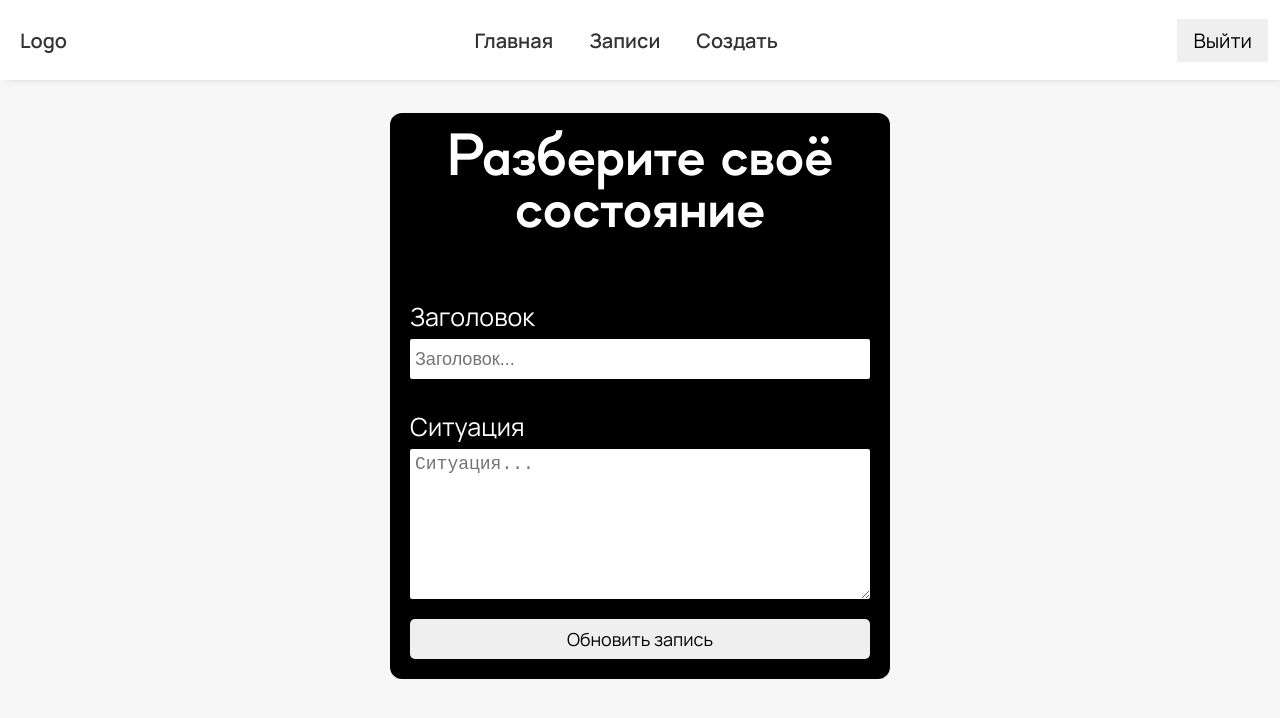
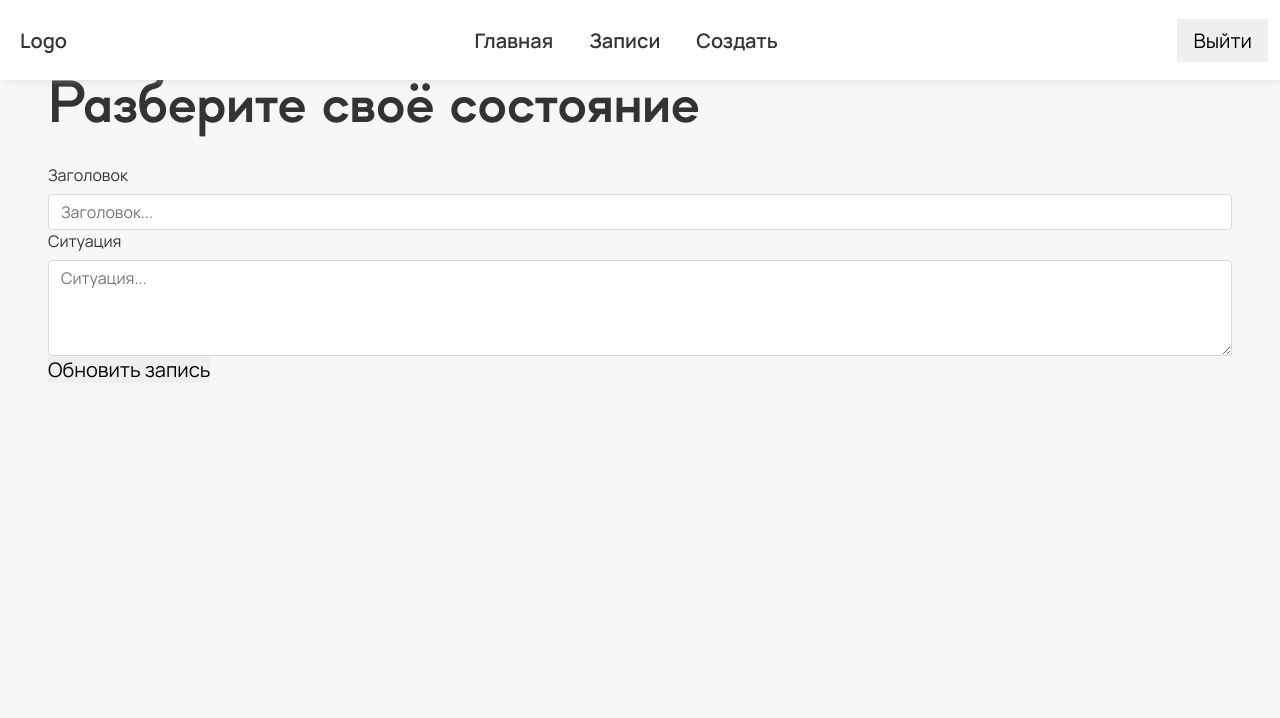
Before and after one commit to becasualle/softskillz-firebase, a Next.js app: page /notes/edit/1 in a window 1280 px wide. Shown: the top 718 px of the page. Built offline with nearby package versions, Linux system fonts and the light colour scheme; no server answers; the database is empty; sample sign-in values are in the browser's storage.

Commit message:
added form styles

```diff
--- a/src/assets/styles/_base.scss
+++ b/src/assets/styles/_base.scss
@@ -53,6 +53,33 @@ button {
 
 label {
   cursor: pointer;
+}
+
+input:not([type="checkbox"]), textarea, select {
+  display: block;
+  width: 100%;
+  padding: 0.375rem 0.75rem;
+
+  font-family: "Hauora", sans-serif;
+  font-size: 1rem;
+
+  background-color: var(--white-color);
+  border: 1px solid var(--gray-color);
+  border-radius: var(--card-radius);
+}
+
+textarea {
+  height: 6rem;
+
+  &::placeholder {
+
+  }
+}
+
+label {
+  display: block;
+  font-size: 1rem;
+  margin-bottom: .5rem;
 }
 
 h1,
--- a/src/pages/notes/create-note.module.scss
+++ b/src/pages/notes/create-note.module.scss
@@ -1,54 +1,13 @@
-.createPostPage {
-  width: 100%;
-  height: calc(99vh - var(--nav-height) * 2);
-  display: grid;
-  place-items: center;
+.cbt-form {
+  max-width: 600px;
+  margin: 0 auto;
+
+
 }
 
-.cpContainer {
-  width: 500px;
-  height: auto;
-  padding: 20px;
-  background-color: black;
-  border-radius: 12px;
-  color: white;
-  display: flex;
-  flex-direction: column;
+.input-group {
+  margin-bottom: 1rem;
+  &__text {
 
-  h1 {
-    text-align: center;
-  }
-
-  label {
-    font-size: 25px;
-  }
-
-  .inputGp {
-    margin-top: 30px;
-    display: flex;
-    flex-direction: column;
-    input {
-      height: 40px;
-    }
-    textarea {
-      height: 150px;
-    }
-    input,
-    textarea {
-      font-size: 18px;
-      border: none;
-      border-radius: 2px;
-      padding: 5px;
-      margin-top: 5px;
-    }
-  }
-
-  button {
-    margin-top: 20px;
-    height: 40px;
-    border: none;
-    border-radius: 5px;
-    cursor: pointer;
-    font-size: 18px;
   }
 }
```
Also changed, not shown: src/pages/notes/create-note.tsx (+13 -11 lines).
